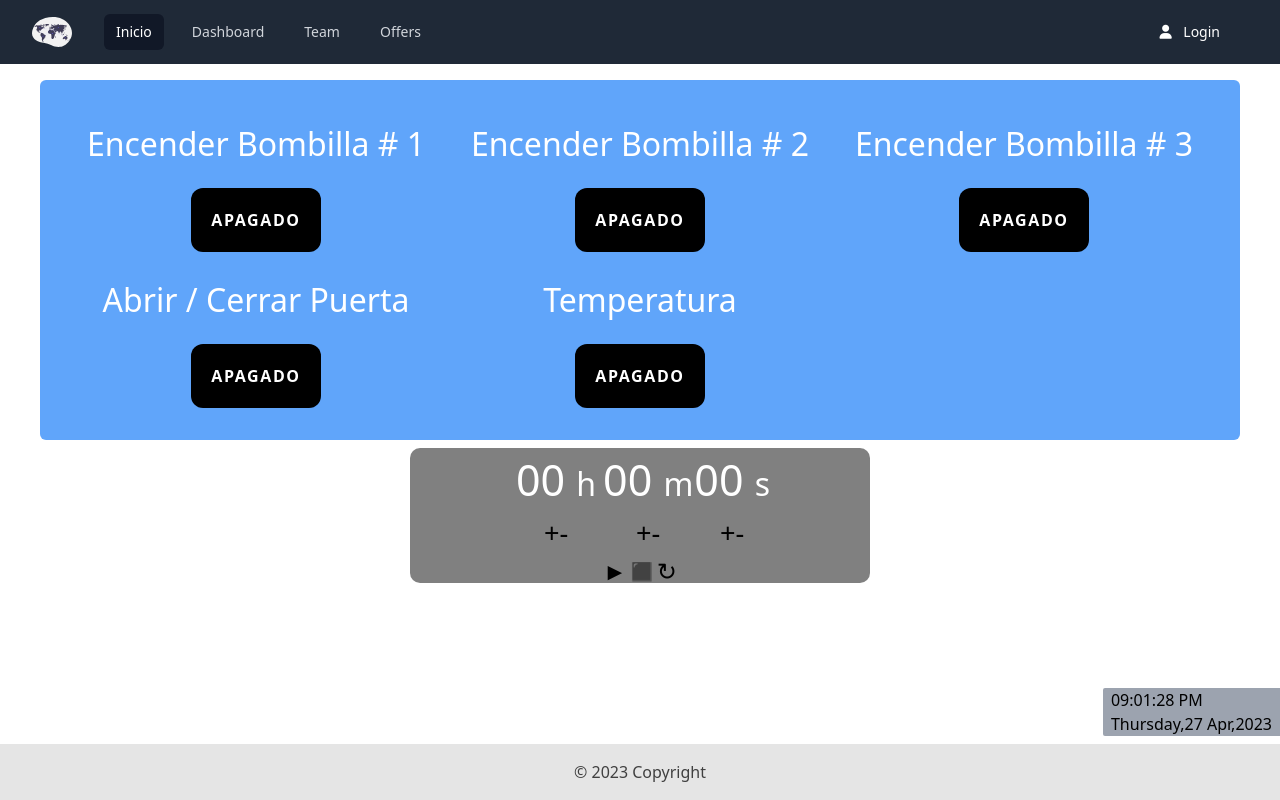
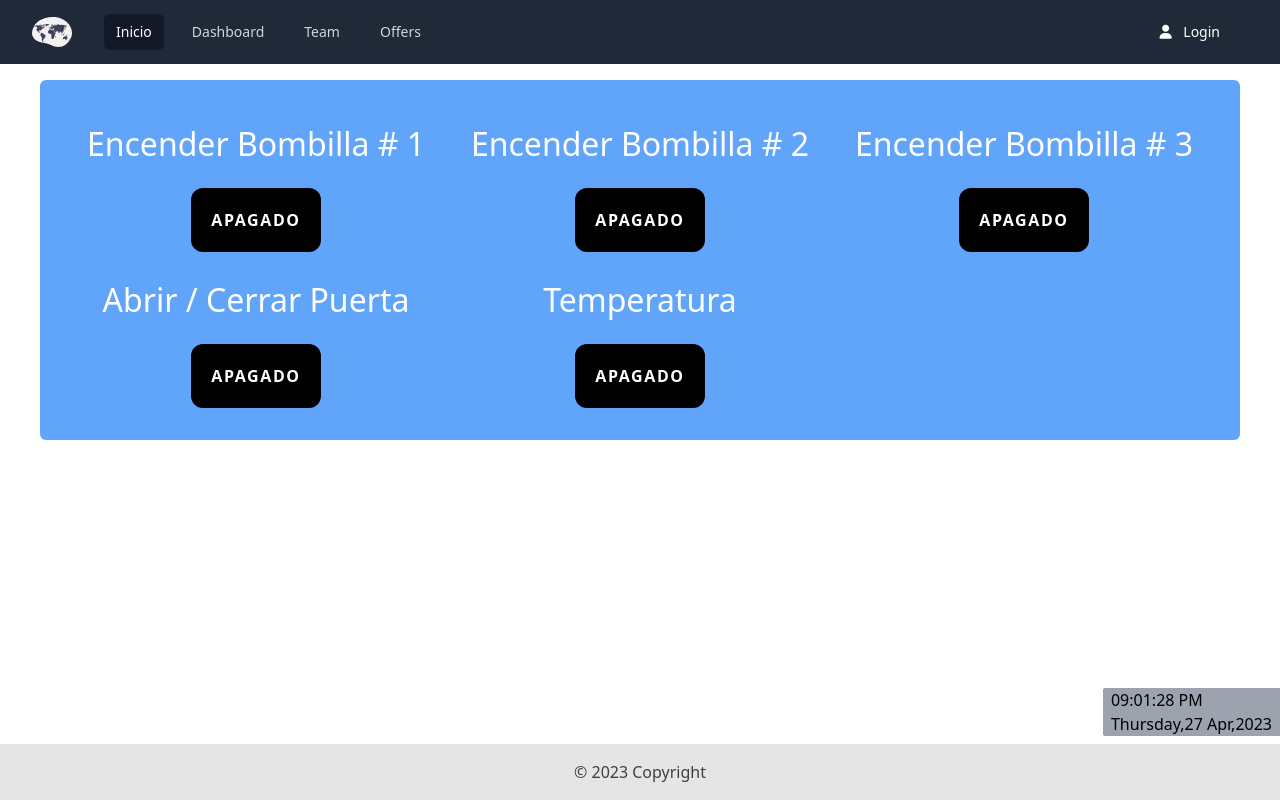
Before and after one commit to champion19/linkedln, an Angular app: page /dashboard in a window 1280 px wide. Built offline with nearby package versions, Linux system fonts and the light colour scheme.

Commit message:
Feat: Comment timer component

```diff
--- a/src/app/presentation/dashboard/dashboard-home/dashboard-home.component.html
+++ b/src/app/presentation/dashboard/dashboard-home/dashboard-home.component.html
@@ -9,7 +9,7 @@
   </div>
 </section>
 
-<section class="flex justify-center align-items-center mt-2 mb-20" id="timer">
+<!--<section class="flex justify-center align-items-center mt-2 mb-20" id="timer">
   <div class="content" [class.move]="animate">
     <div class="content-timer">
       <div class="content-h">
@@ -40,5 +40,5 @@
       <button type="button" (click)="reset()">&#8635;</button>
     </div>
   </div>
-</section>
+</section>-->
 <app-hora></app-hora>
```
